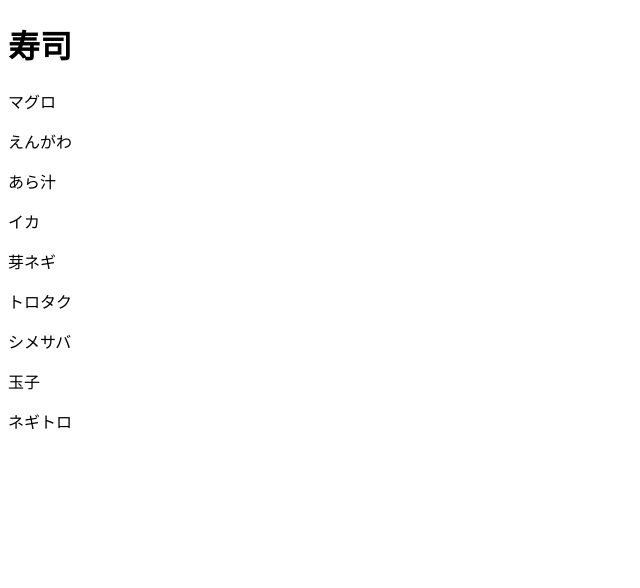
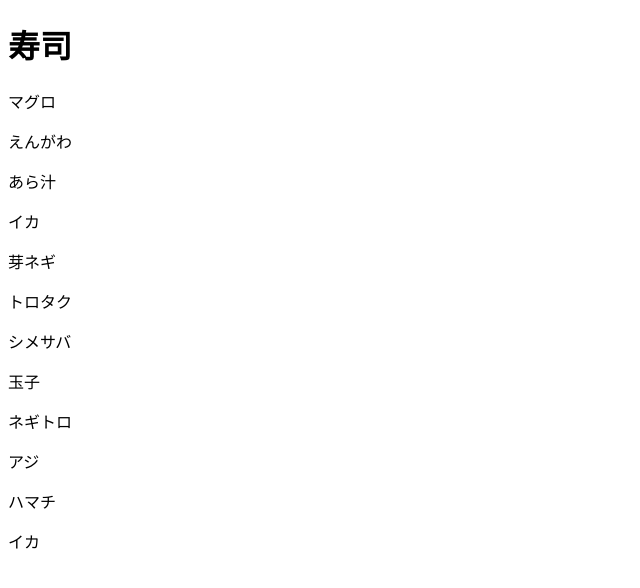
Before and after one commit to yudai-ez/github_hands_on_4, a plain HTML site: page index.html in a window 1280 px wide. Shown: the whole page, without its empty margins (0-640 px from the left). Drawn offline with Linux system fonts and the light colour scheme.

Commit message:
寿司ネタの追加

```diff
--- a/index.html
+++ b/index.html
@@ -15,5 +15,8 @@
     <p>シメサバ</p>
     <p>玉子</p>
     <p>ネギトロ</p>
+    <p>アジ</p>
+    <p>ハマチ</p>
+    <p>イカ</p>
   </body>
 </html>
```
